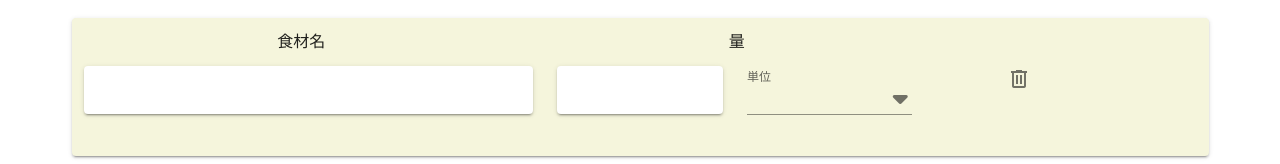
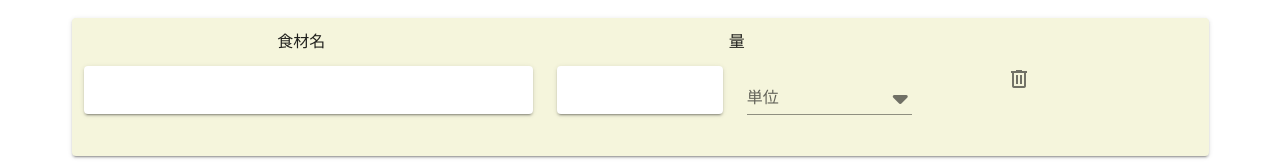
Before and after one commit to NKotani/AE2Team2, a Vue app in the folder src/front/: page /RecipeSearcher in a window 1280 px wide. Shown: the part 230-394 px from the top of the page. Built offline with nearby package versions, Linux system fonts and the light colour scheme.

Commit message:
単位の追加

```diff
--- a/src/front/src/views/SearchCondition.vue
+++ b/src/front/src/views/SearchCondition.vue
@@ -30,7 +30,7 @@
                             v-model="unit"
                             @change="$emit('inputuni', index, unit)"
                             label="単位"
-                            :items="['個', '本', '枚', '匹', '尾', '切れ', '', 'mg', 'g', 'mL', 'L']"
+                            :items="['個', '本', '枚', '匹', '尾', '切れ', 'mg', 'g', 'mL', 'L']"
                         ></v-select>
                     </v-col>
                     <v-col cols = "2" align="center">
```
